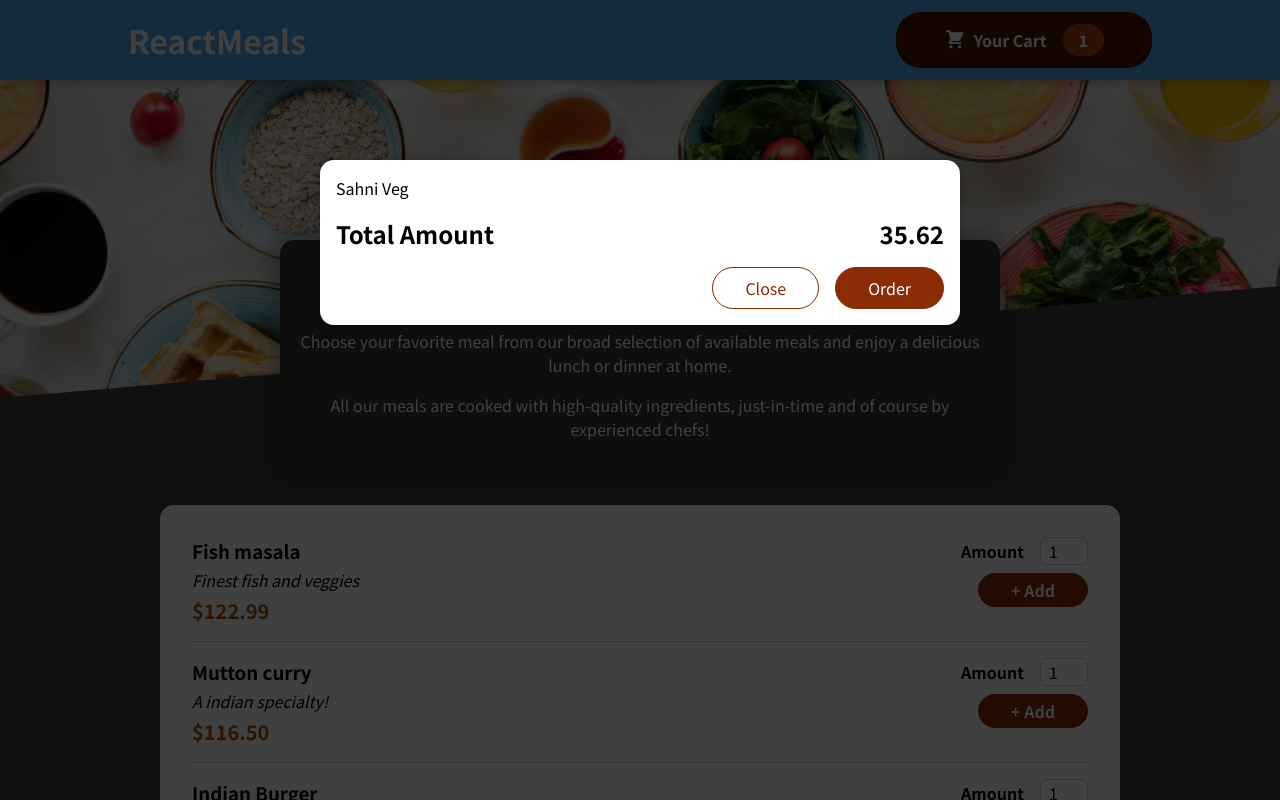
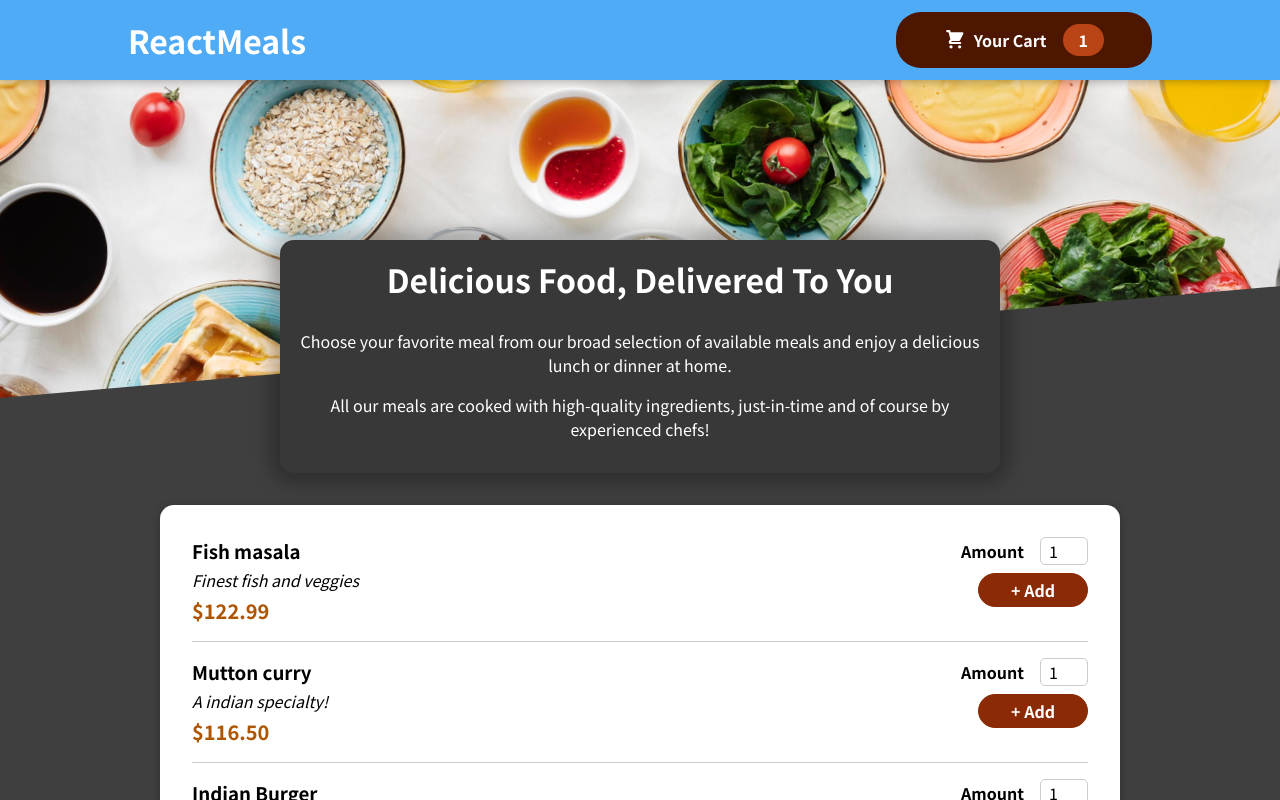
Before and after one commit to sarveshhome/restaurant-app, a React (Create React App) app: page / in a window 1280 px wide. Shown: the top 800 px of the page. Built offline with nearby package versions, Linux system fonts and the light colour scheme.

Commit message:
Managing Cart and Model state

```diff
--- a/src/App.js
+++ b/src/App.js
@@ -1,14 +1,24 @@
-import { Fragment } from 'react';
+import { Fragment, useState } from 'react';
 
 import Header from './components/Layout/Header';
 import Meals from './components/Meals/Meals';
 import Cart from './components/Cart/Cart';
 
 function App() {
+  const [cartIsShown, setCartIsShown] = useState(false);
+
+  const showCartHandler = () => {
+    setCartIsShown(true);
+  };
+
+  const hideCartHandler = () => {
+    setCartIsShown(false);
+  };
+
   return (
     <Fragment>
-      <Cart />
-      <Header />
+      {cartIsShown && <Cart onClose={hideCartHandler} />}
+      <Header onShowCart={showCartHandler} />
       <main>
         <Meals />
       </main>
--- a/src/components/Cart/Cart.js
+++ b/src/components/Cart/Cart.js
@@ -10,14 +10,14 @@
   );
 
   return (
-      <Modal>
+      <Modal onClose={props.onClose}>
       {cartItems}
       <div className={classes.total}>
         <span>Total Amount</span>
         <span>35.62</span>
       </div>
       <div className={classes.actions}>
-        <button className={classes['button--alt']}>Close</button>
+        <button className={classes['button--alt']} onClick={props.onClose}>Close</button>
         <button className={classes.button}>Order</button>
       </div>
       </Modal>
--- a/src/components/Layout/Header.js
+++ b/src/components/Layout/Header.js
@@ -9,7 +9,7 @@
     <Fragment>
       <header className={classes.header}>
         <h1>ReactMeals</h1>
-        <HeaderCartButton />
+        <HeaderCartButton onClick={props.onShowCart} />
       </header>
       <div className={classes['main-image']}>
         <img src={mealsImage} alt='A table full of delicious food!' />
--- a/src/components/Layout/HeaderCartButton.js
+++ b/src/components/Layout/HeaderCartButton.js
@@ -3,7 +3,7 @@
 
 const HeaderCartButton = (props) => {
   return (
-    <button className={classes.button}>
+    <button className={classes.button} onClick={props.onClick}>
       <span className={classes.icon}>
         <CartIcon />
       </span>
--- a/src/components/UI/Modal.js
+++ b/src/components/UI/Modal.js
@@ -4,7 +4,7 @@
 import classes from './Modal.module.css';
 
 const Backdrop = (props) => {
-  return <div className={classes.backdrop} />;
+  return <div className={classes.backdrop} onClick={props.onClose} />;
 };
 
 const ModalOverlay = (props) => {
@@ -20,7 +20,7 @@
 const Modal = (props) => {
   return (
     <Fragment>
-      {ReactDOM.createPortal(<Backdrop />, portalElement)}
+      {ReactDOM.createPortal(<Backdrop onClose={props.onClose} />, portalElement)}
       {ReactDOM.createPortal(
         <ModalOverlay>{props.children}</ModalOverlay>,
         portalElement
```
